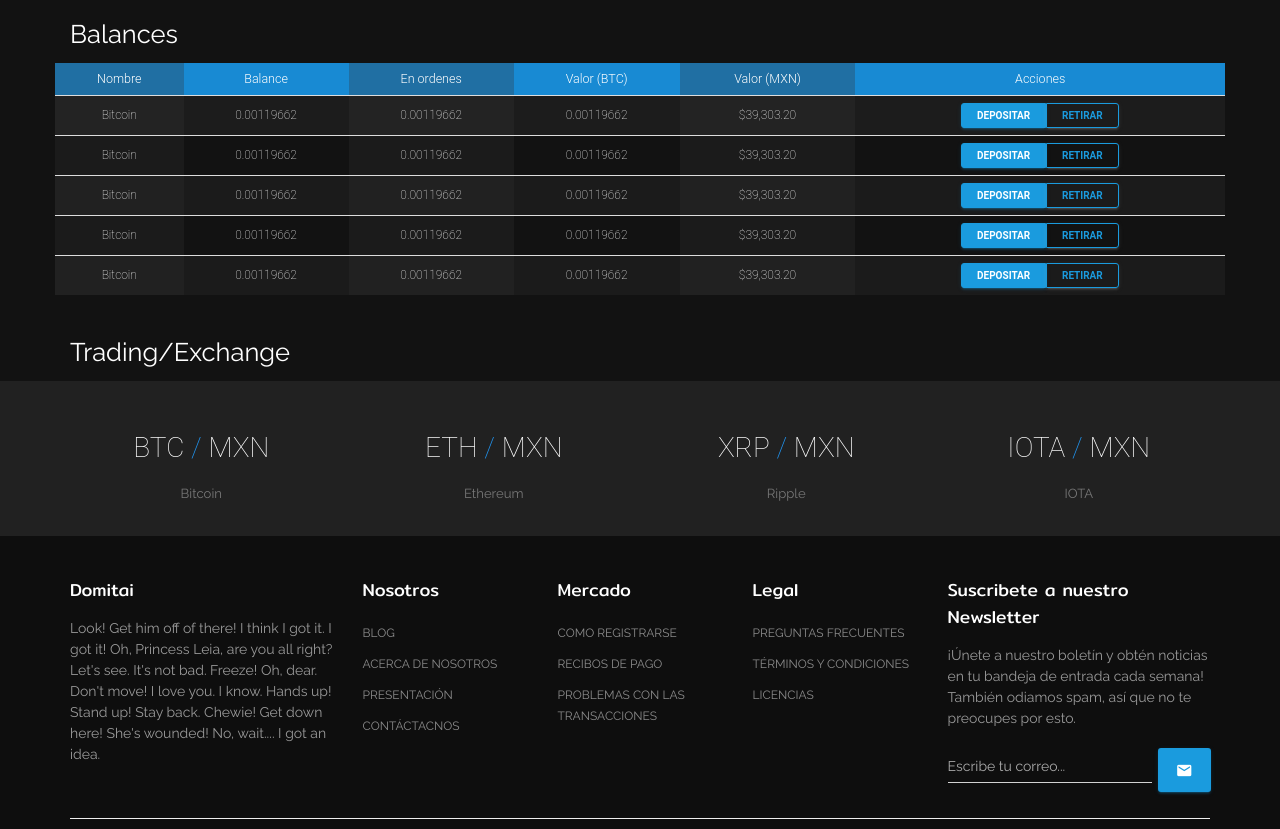
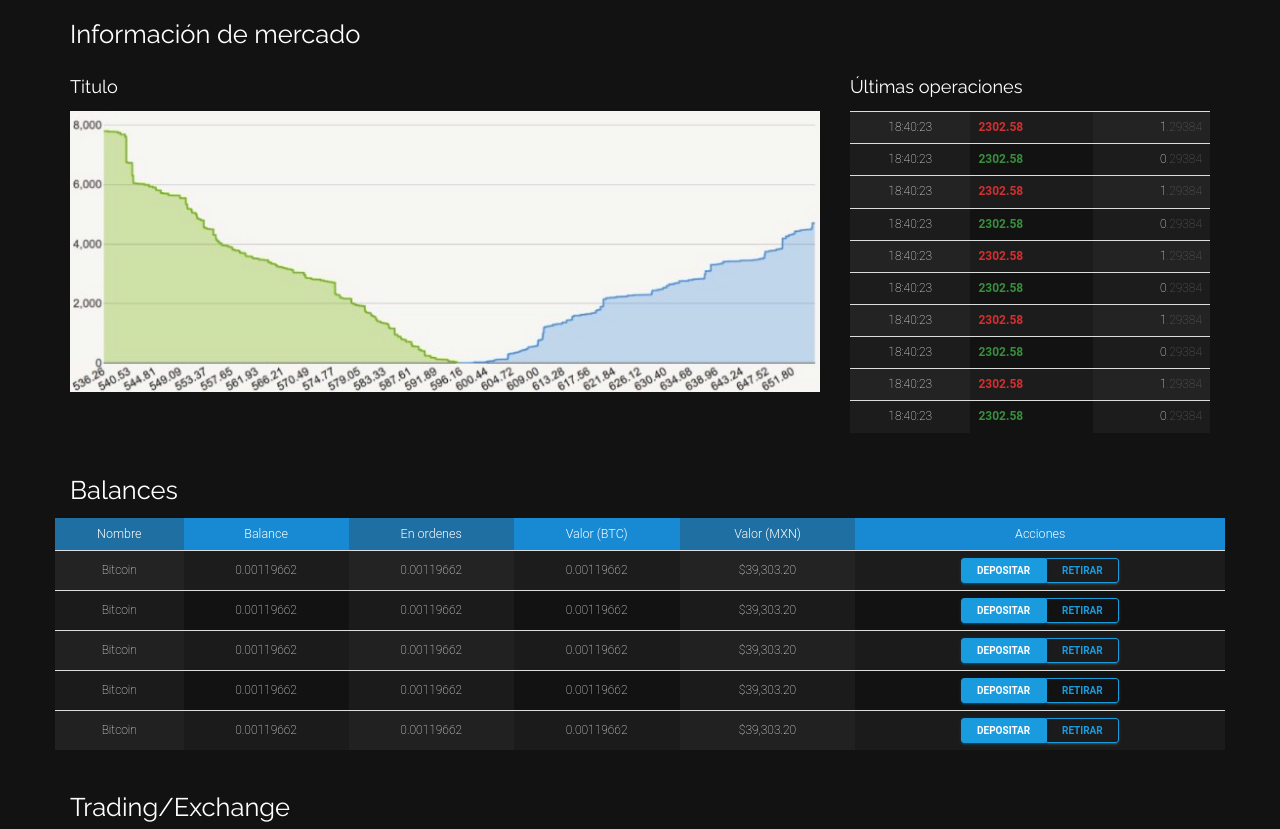
Before and after one commit to iyars/domitai, a plain HTML site: page pages/dashboard-page.html in a window 1280 px wide. Shown: the part 990-1819 px from the top of the page. Drawn offline with Linux system fonts and the light colour scheme; some packages are replaced by stand-ins of ours.

Commit message:
Chart y tabla

```diff
--- a/pages/dashboard-page.html
+++ b/pages/dashboard-page.html
@@ -490,6 +490,85 @@
         </div>
         <div class="section no-padding">
             <div class="container">
+                <div class="title">
+                    <h3>Información de mercado</h3>
+                </div>
+                <div class="row">
+                    <div class="col-md-8">
+                        <h4>Titulo</h4>
+                        <img src="../assets/img/graifca.jpg" class="img-responsive" />
+                    </div>
+                    <div class="col-md-4">
+                        <h4>Últimas operaciones</h4>
+                        <div class="table-responsive">
+                            <table class="table">
+                                <!--<thead>
+                                    <tr>
+                                        <th class="text-center">Precio</th>
+                                        <th class="text-center">Monto</th>
+                                        <th class="text-center">Valor</th>
+                                    </tr>
+                                </thead>-->
+                                <tbody class="roboto">
+                                    <tr>
+                                        <td class="text-center">18:40:23</td>
+                                        <td class="red-text darken-2 bold">2302.58</td>
+                                        <td class="text-right">1<span class="grey-text darken-2">.29384</span></td>
+                                    </tr>
+                                    <tr>
+                                        <td class="text-center">18:40:23</td>
+                                        <td class="green-text darken-2 bold">2302.58</td>
+                                        <td class="text-right">0<span class="grey-text darken-2">.29384</span></td>
+                                    </tr>
+                                    <tr>
+                                        <td class="text-center">18:40:23</td>
+                                        <td class="red-text darken-2 bold">2302.58</td>
+                                        <td class="text-right">1<span class="grey-text darken-2">.29384</span></td>
+                                    </tr>
+                                    <tr>
+                                        <td class="text-center">18:40:23</td>
+                                        <td class="green-text darken-2 bold">2302.58</td>
+                                        <td class="text-right">0<span class="grey-text darken-2">.29384</span></td>
+                                    </tr>
+                                    <tr>
+                                        <td class="text-center">18:40:23</td>
+                                        <td class="red-text darken-2 bold">2302.58</td>
+                                        <td class="text-right">1<span class="grey-text darken-2">.29384</span></td>
+                                    </tr>
+                                    <tr>
+                                        <td class="text-center">18:40:23</td>
+                                        <td class="green-text darken-2 bold">2302.58</td>
+                                        <td class="text-right">0<span class="grey-text darken-2">.29384</span></td>
+                                    </tr>
+                                    <tr>
+                                        <td class="text-center">18:40:23</td>
+                                        <td class="red-text darken-2 bold">2302.58</td>
+                                        <td class="text-right">1<span class="grey-text darken-2">.29384</span></td>
+                                    </tr>
+                                    <tr>
+                                        <td class="text-center">18:40:23</td>
+                                        <td class="green-text darken-2 bold">2302.58</td>
+                                        <td class="text-right">0<span class="grey-text darken-2">.29384</span></td>
+                                    </tr>
+                                    <tr>
+                                        <td class="text-center">18:40:23</td>
+                                        <td class="red-text darken-2 bold">2302.58</td>
+                                        <td class="text-right">1<span class="grey-text darken-2">.29384</span></td>
+                                    </tr>
+                                    <tr>
+                                        <td class="text-center">18:40:23</td>
+                                        <td class="green-text darken-2 bold">2302.58</td>
+                                        <td class="text-right">0<span class="grey-text darken-2">.29384</span></td>
+                                    </tr>
+                                </tbody>
+                            </table>
+                        </div>
+                    </div>
+                </div>
+            </div>
+        </div>
+        <div class="section no-padding">
+            <div class="container">
                 <div id="contentAreas" class="cd-section">
                     <div class="title">
                         <h3>Balances</h3>
```
Also changed, not shown: assets/img/graifca.jpg (added).
